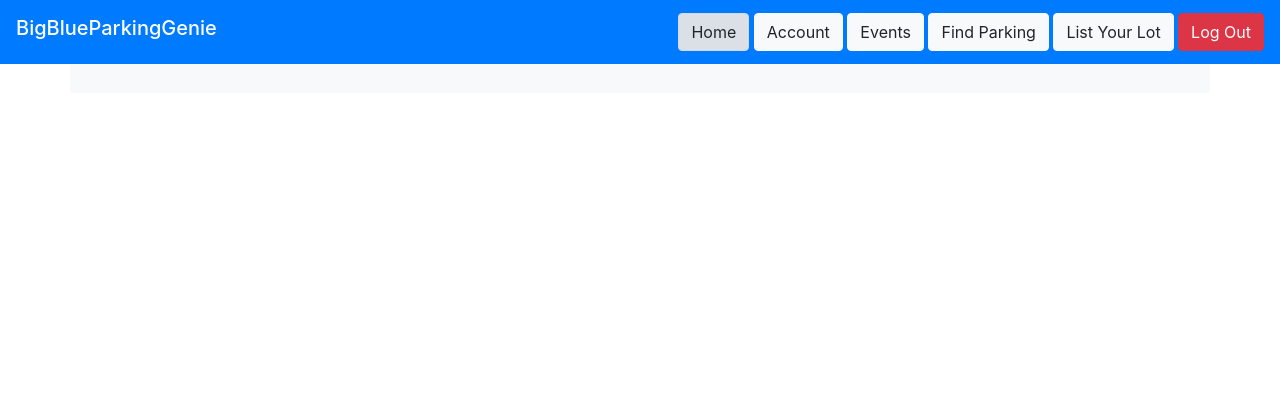
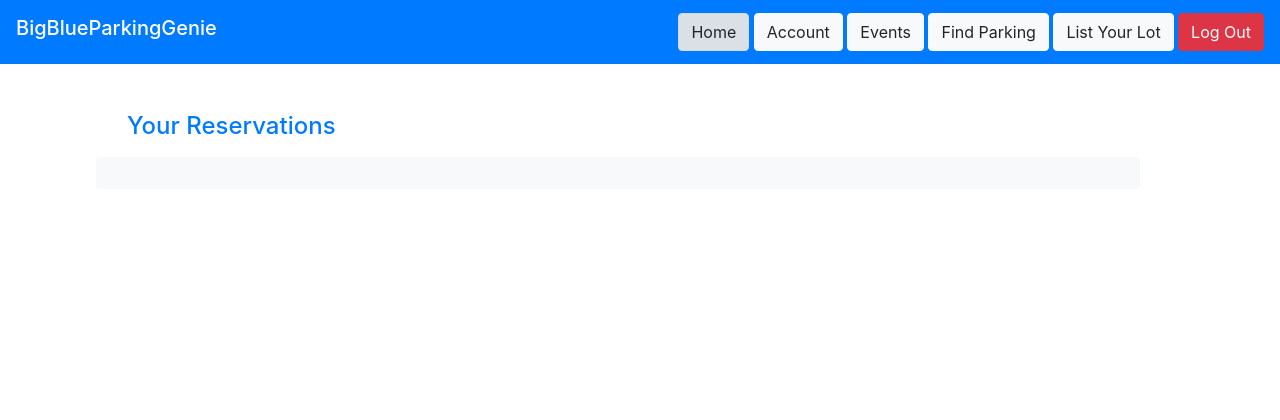
Before and after one commit to alexanderthurston/group-7, a Django app: page /parkingapp/index in a window 1280 px wide. Shown: the top 420 px of the page. Run offline with Django 3.2, Linux system fonts and the light colour scheme; the visitor is signed in with stand-in values (Sample User, id 1); data that the repository does not hold is empty.

Commit message:
Fixed a display issue

```diff
--- a/source/parkingapp/templates/parkingapp/index.html
+++ b/source/parkingapp/templates/parkingapp/index.html
@@ -21,7 +21,7 @@
         </div>
     </nav>
 
-    <div> <!--- view specific code here --->
+    <div class="container m-5 p-5"> <!--- view specific code here --->
         <div class="container m-auto">
             <h4 class="m-2 p-2 text-primary">Your Reservations</h4>
             <div class="rounded bg-light row justify-content-center p-3">
```
